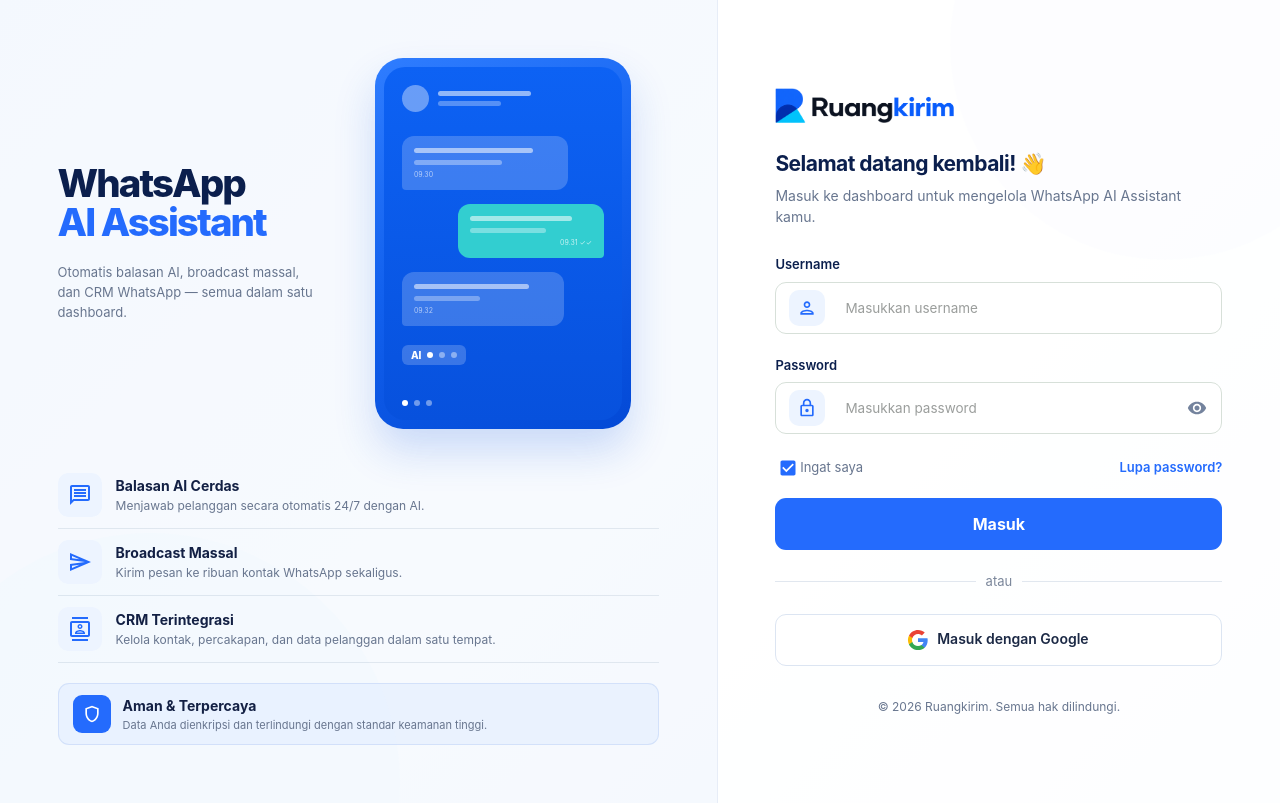
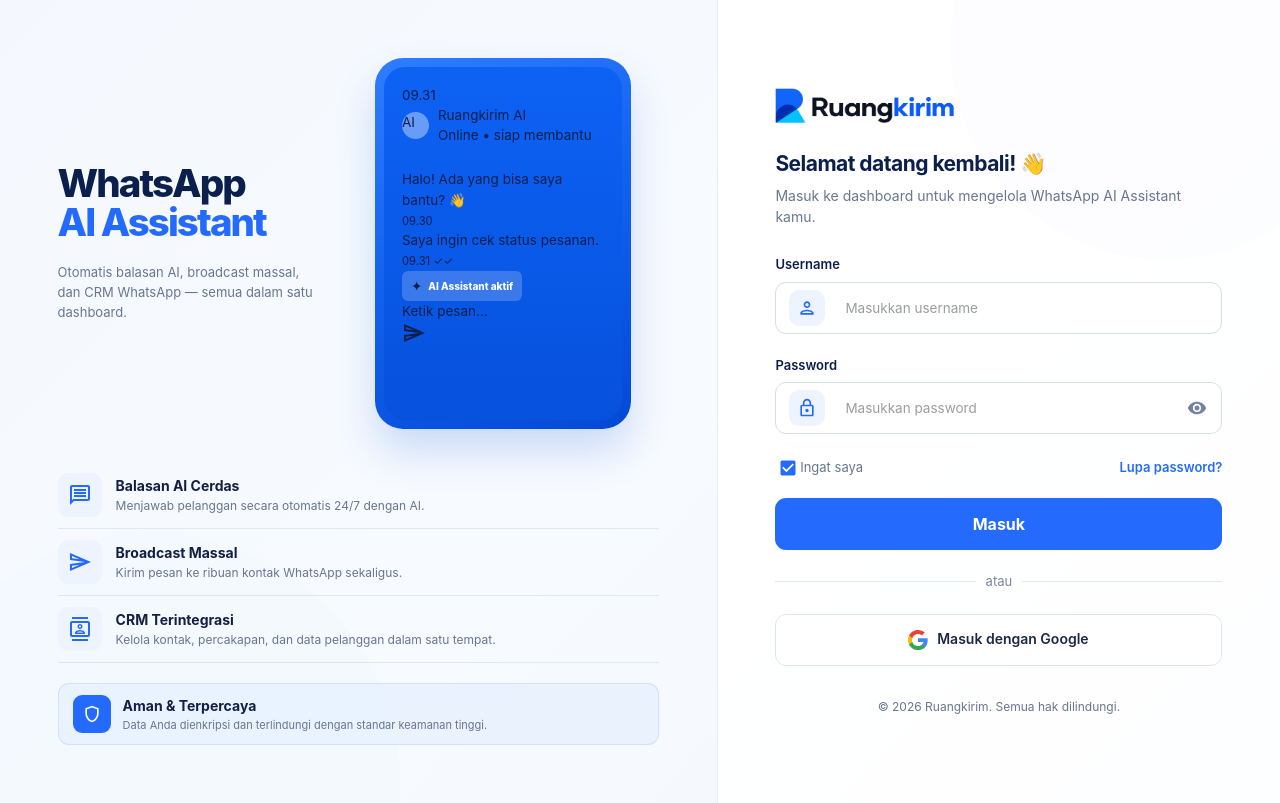
Before and after one commit to assyauq/ngirimwa, a React (Vite) app in the folder frontend/: page /login in a window 1280 px wide. Built offline with nearby package versions, Linux system fonts and the light colour scheme.

Commit message:
refactor(login): redesign desktop chat mockup

```diff
--- a/frontend/src/pages/Login.tsx
+++ b/frontend/src/pages/Login.tsx
@@ -57,34 +57,42 @@
   return (
     <Box className="login-chat-mockup" aria-hidden="true">
       <Box className="login-chat-mockup__screen">
+        <Box className="login-chat-mockup__statusbar">
+          <Typography>09.31</Typography>
+          <Box className="login-chat-mockup__status-icons"><span /><span /><span /></Box>
+        </Box>
+
         <Box className="login-chat-mockup__header">
-          <Box className="login-chat-mockup__avatar" />
-          <Box sx={{ flex: 1 }}>
-            <Box className="login-chat-mockup__line login-chat-mockup__line--wide" />
-            <Box className="login-chat-mockup__line login-chat-mockup__line--short" />
+          <Box className="login-chat-mockup__avatar">AI</Box>
+          <Box sx={{ flex: 1, minWidth: 0 }}>
+            <Typography className="login-chat-mockup__name">Ruangkirim AI</Typography>
+            <Typography className="login-chat-mockup__online">Online • siap membantu</Typography>
+          </Box>
+          <Box className="login-chat-mockup__menu"><span /><span /><span /></Box>
+        </Box>
+
+        <Box className="login-chat-mockup__messages">
+          <Box className="login-chat-bubble login-chat-bubble--received">
+            <Typography>Halo! Ada yang bisa saya bantu? 👋</Typography>
+            <small>09.30</small>
+          </Box>
+          <Box className="login-chat-bubble login-chat-bubble--sent">
+            <Typography>Saya ingin cek status pesanan.</Typography>
+            <small>09.31 ✓✓</small>
+          </Box>
+          <Box className="login-chat-bubble login-chat-bubble--received login-chat-bubble--typing">
+            <span /><span /><span />
           </Box>
         </Box>
-        <Box className="login-chat-message login-chat-message--left">
-          <Box className="login-chat-message__line login-chat-message__line--wide" />
-          <Box className="login-chat-message__line login-chat-message__line--medium" />
-          <Typography>09.30</Typography>
+
+        <Box className="login-chat-ai-badge">
+          <Box className="login-chat-ai-badge__spark">✦</Box>
+          <Typography>AI Assistant aktif</Typography>
         </Box>
-        <Box className="login-chat-message login-chat-message--right">
-          <Box className="login-chat-message__line login-chat-message__line--wide" />
-          <Box className="login-chat-message__line login-chat-message__line--medium" />
-          <Typography>09.31 ✓✓</Typography>
-        </Box>
-        <Box className="login-chat-message login-chat-message--left login-chat-message--last">
-          <Box className="login-chat-message__line login-chat-message__line--wide" />
-          <Box className="login-chat-message__line login-chat-message__line--shorter" />
-          <Typography>09.32</Typography>
-        </Box>
-        <Box className="login-chat-ai-badge">
-          <Typography>AI</Typography>
-          {[0, 1, 2].map((dot) => <Box key={dot} className={`login-chat-ai-dot${dot === 0 ? ' is-active' : ''}`} />)}
-        </Box>
-        <Box className="login-chat-dots">
-          {[0, 1, 2].map((dot) => <Box key={dot} />)}
+
+        <Box className="login-chat-composer">
+          <Box className="login-chat-composer__input">Ketik pesan...</Box>
+          <Box className="login-chat-composer__send"><SendOutlined /></Box>
         </Box>
       </Box>
     </Box>
```
